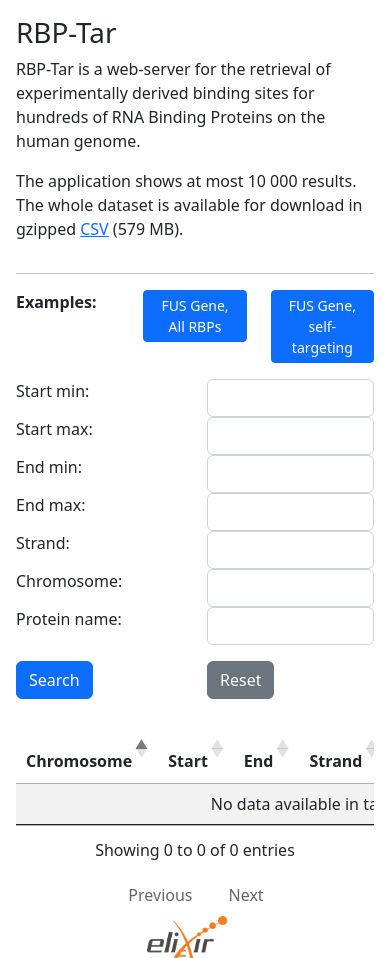
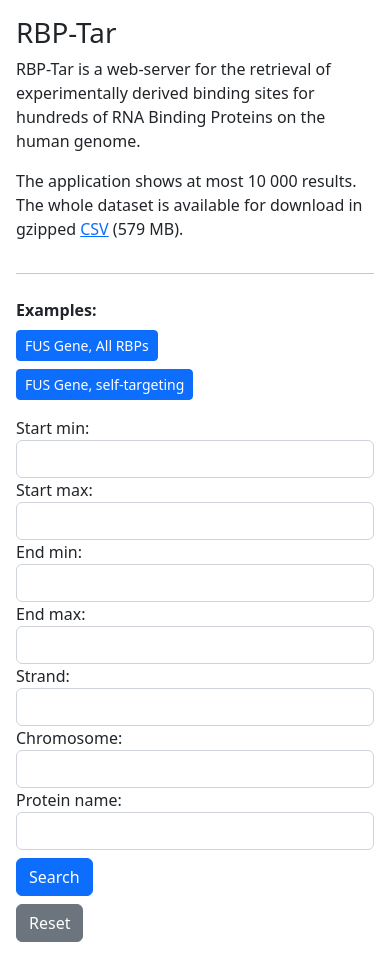
Before and after one commit to sb-ncbr/RBP-Tar, a Flask app: page / in a window 390 px wide. Shown: the top 958 px of the page. Run offline with Flask 2, Linux system fonts and the light colour scheme; lists and menus that the app fills with data are empty; some libraries are stand-ins or nearby versions.

Commit message:
Improve responsiveness of the page

```diff
--- a/templates/search.html
+++ b/templates/search.html
@@ -18,15 +18,15 @@
     </div>
     <hr>
     <div class="row mb-3">
-        <div class="col">
+        <div class="col col-12 col-md-auto mt-2">
             <b>Examples: </b>
         </div>
-        <div class="col">
+        <div class="col col-12 col-md-auto mt-2">
             <button id="example1" class="btn btn-primary btn-sm">
                 FUS Gene, All RBPs
             </button>
         </div>
-        <div class="col">
+        <div class="col col-12 col-md-auto mt-2">
             <button id="example2" class="btn btn-primary btn-sm">
                 FUS Gene, self-targeting
             </button>
@@ -35,26 +35,26 @@
 
     <form method="post" id="search" enctype="multipart/form-data" action="{{ url_for('search') }}">
         <div class="row">
-            <div class="col"><label for="start_min">Start min: </label></div>
-            <div class="col"><input id="start_min" name="start_min" class="form-control" type="number" min="0">
+            <div class="col col-md-6 col-12"><label for="start_min">Start min: </label></div>
+            <div class="col col-md-6 col-12"><input id="start_min" name="start_min" class="form-control" type="number" min="0">
             </div>
         </div>
         <div class="row">
-            <div class="col"><label for="start_max">Start max: </label></div>
-            <div class="col"><input id="start_max" name="start_max" class="form-control" type="number" min="0">
+            <div class="col col-md-6 col-12"><label for="start_max">Start max: </label></div>
+            <div class="col col-md-6 col-12"><input id="start_max" name="start_max" class="form-control" type="number" min="0">
             </div>
         </div>
         <div class="row">
-            <div class="col"><label for="end_min">End min: </label></div>
-            <div class="col"><input id="end_min" name="end_min" class="form-control" type="number" min="0"></div>
+            <div class="col col-md-6 col-12"><label for="end_min">End min: </label></div>
+            <div class="col col-md-6 col-12"><input id="end_min" name="end_min" class="form-control" type="number" min="0"></div>
         </div>
         <div class="row">
-            <div class="col"><label for="end_max">End max: </label></div>
-            <div class="col"><input id="end_max" name="end_max" class="form-control" type="number" min="0"></div>
+            <div class="col col-md-6 col-12"><label for="end_max">End max: </label></div>
+            <div class="col col-md-6 col-12"><input id="end_max" name="end_max" class="form-control" type="number" min="0"></div>
         </div>
         <div class="row">
-            <div class="col"><label for="strand">Strand: </label></div>
-            <div class="col"><select class="form-control" id="strand" name="strand">
+            <div class="col col-md-6 col-12"><label for="strand">Strand: </label></div>
+            <div class="col col-md-6 col-12"><select class="form-control" id="strand" name="strand">
                 {% for strand in values['strand'] %}
                 <option>{{ strand }}</option>
                 {% endfor %}
@@ -62,10 +62,10 @@
             </div>
         </div>
         <div class="row">
-            <div class="col">
+            <div class="col col-md-6 col-12">
                 <label for="chromosome">Chromosome: </label>
             </div>
-            <div class="col">
+            <div class="col col-md-6 col-12">
                 <select class="form-control" id="chromosome" name="chromosome">
                     {% for chromosome in values['chromosome'] %}
                     <option>{{ chromosome }}</option>
@@ -74,11 +74,11 @@
             </div>
         </div>
         <div class="row">
-            <div class="col">
+            <div class="col col-md-6 col-12">
                 <label for="protein_name">Protein name: </label>
 
             </div>
-            <div class="col">
+            <div class="col col-md-6 col-12">
                 <select class="form-control" id="protein_name" name="protein_name">
                     {% for protein_name in values['protein_name'] %}
                     <option>{{ protein_name }}</option>
@@ -86,15 +86,15 @@
                 </select>
             </div>
         </div>
-        <div class="row mt-3">
-            <div class="col">
+        <div class="row">
+            <div class="col mt-2 col-md-6 col-12">
                 <button id="submit" type="submit" class="btn btn-primary">
                         <span id="submit_spinner" class="spinner-border spinner-border-sm" role="status"
                               aria-hidden="true"></span>
                     Search
                 </button>
             </div>
-            <div class="col">
+            <div class="col mt-2 col-md-6 col-12">
                 <button id="reset" type="reset" class="btn btn-secondary">Reset</button>
             </div>
         </div>
```
